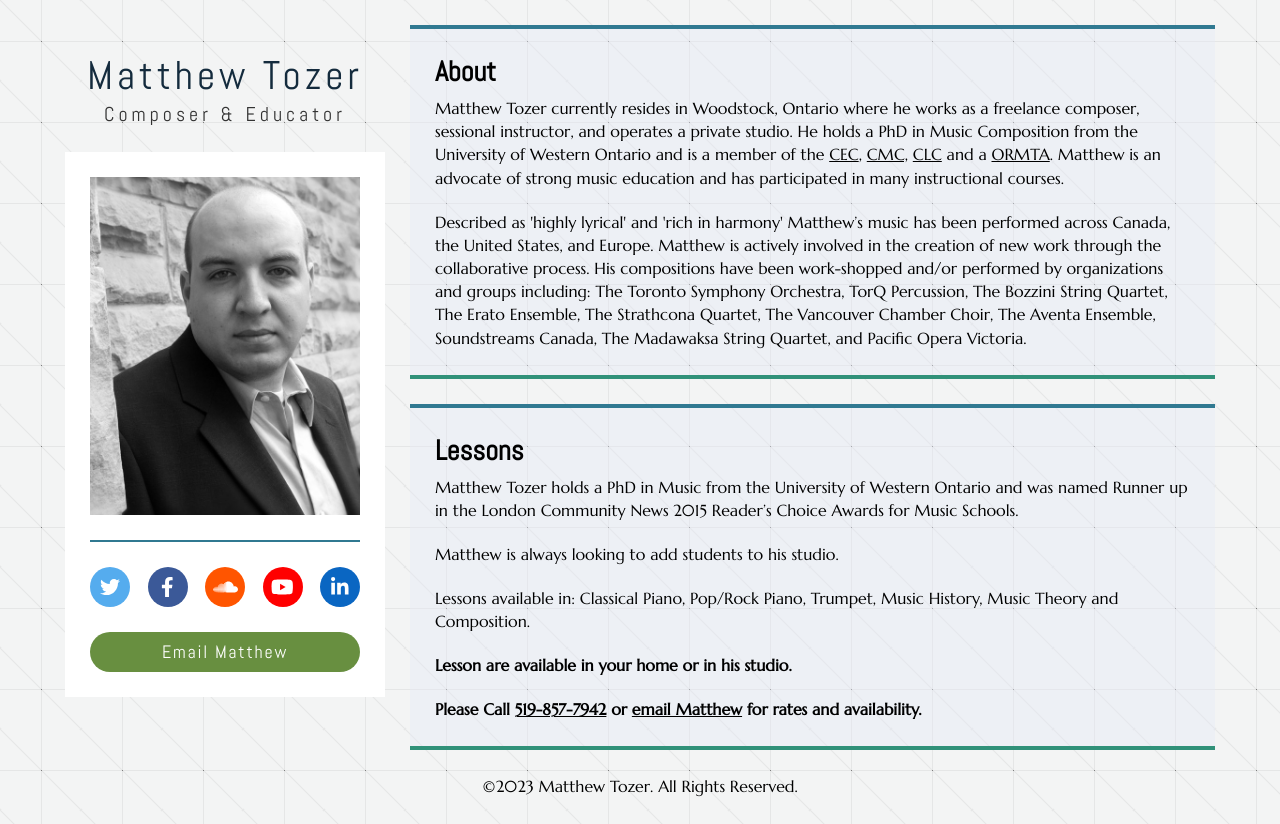
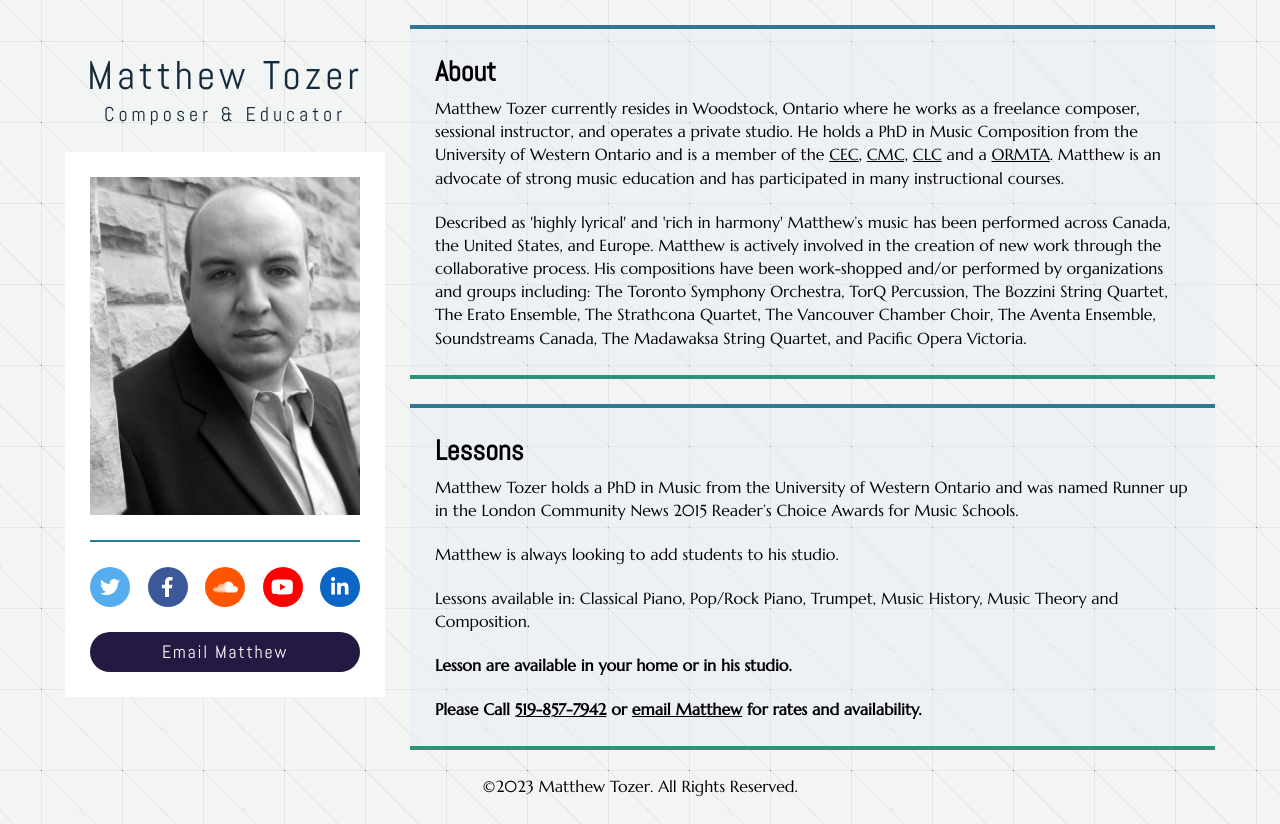
Before and after one commit to JamiesonRoberts/matthew-tozer, a Next.js app: page / in a window 1280 px wide. Built offline with nearby package versions, Linux system fonts and the light colour scheme.

Commit message:
Accessability checks

```diff
--- a/components/Header/index.js
+++ b/components/Header/index.js
@@ -20,7 +20,9 @@ export default function Header() {
                     className={styles.headshot}
                     width={270}
                     height={337}
-                    alt={'Dr. Matthew Tozer'}
+                    alt={
+                        'A headshot grayscale image of Dr. Matthew Tozer standing in front of a stone wall'
+                    }
                     priority={true}
                 />
                 <div className={styles.spacer} />
@@ -30,7 +32,7 @@ export default function Header() {
                     }
                     className={styles.externalLinkList}
                 >
-                    <li className={styles.externalLinkItem}>
+                    <li>
                         <Link
                             href={'https://twitter.com/matthewtozer'}
                             target={'_blank'}
@@ -56,7 +58,7 @@ export default function Header() {
                             </span>
                         </Link>
                     </li>
-                    <li className={styles.externalLinkItem}>
+                    <li>
                         <Link
                             href={'https://www.facebook.com/mtozercomposition'}
                             target={'_blank'}
@@ -82,7 +84,7 @@ export default function Header() {
                             </span>
                         </Link>
                     </li>
-                    <li className={styles.externalLinkItem}>
+                    <li>
                         <Link
                             href={'https://soundcloud.com/mwtozer'}
                             target={'_blank'}
@@ -109,7 +111,7 @@ export default function Header() {
                             </span>
                         </Link>
                     </li>
-                    <li className={styles.externalLinkItem}>
+                    <li>
                         <Link
                             href={'https://www.youtube.com/user/matttozer'}
                             target={'_blank'}
@@ -135,7 +137,7 @@ export default function Header() {
                             </span>
                         </Link>
                     </li>
-                    <li className={styles.externalLinkItem}>
+                    <li>
                         <Link
                             href={
                                 'https://ca.linkedin.com/in/matthew-tozer-00333b2b'
--- a/components/Header/index.module.css
+++ b/components/Header/index.module.css
@@ -16,7 +16,6 @@
 .title span {
     display: block;
     font-size: 0.5em;
-    color: #333;
 }
 
 .featureImageAndLinks {
@@ -70,8 +69,8 @@
     text-decoration: none;
     border-radius: 2rem;
     padding: 0.5rem;
-    background-color: rgb(104, 143, 64);
-    color: #FFF;
+    background-color: #231942;
+    color: #ffffff;
     height: 2.5rem;
     display: flex;
     justify-content: center;
```
